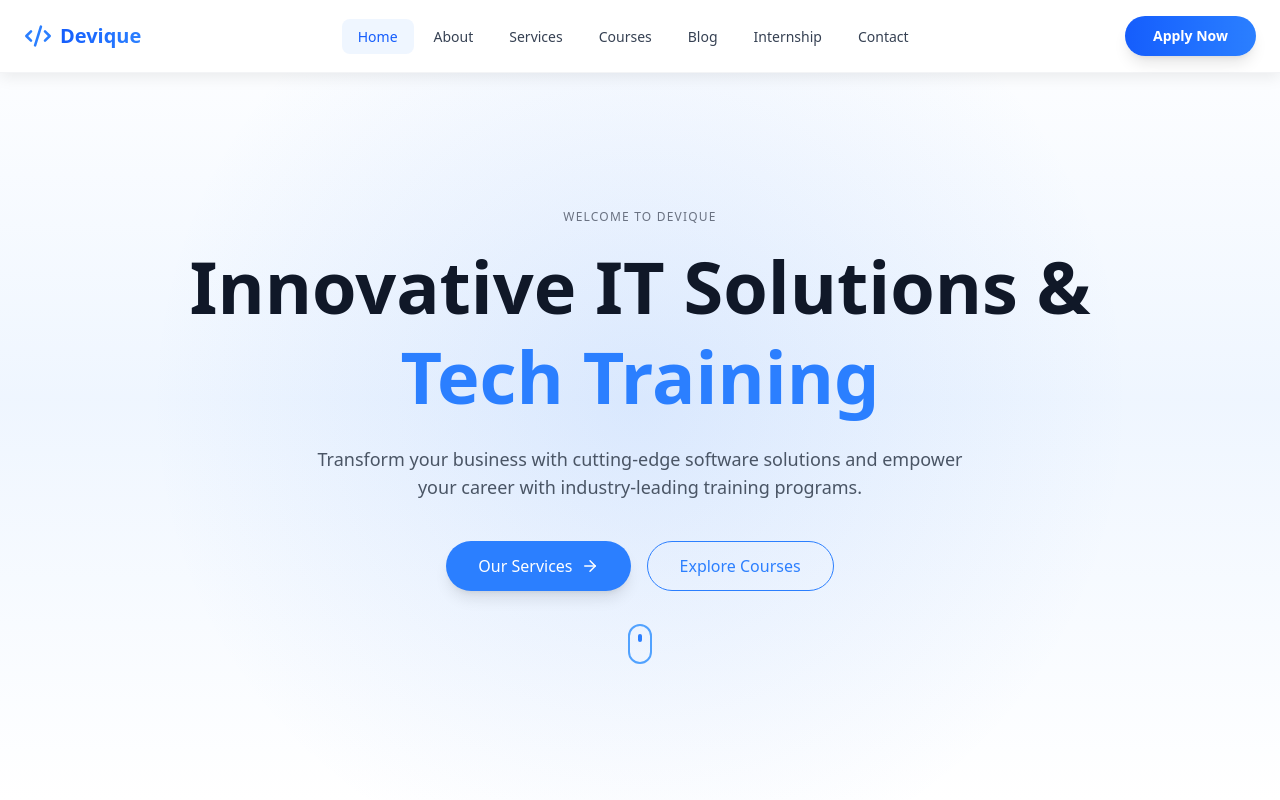
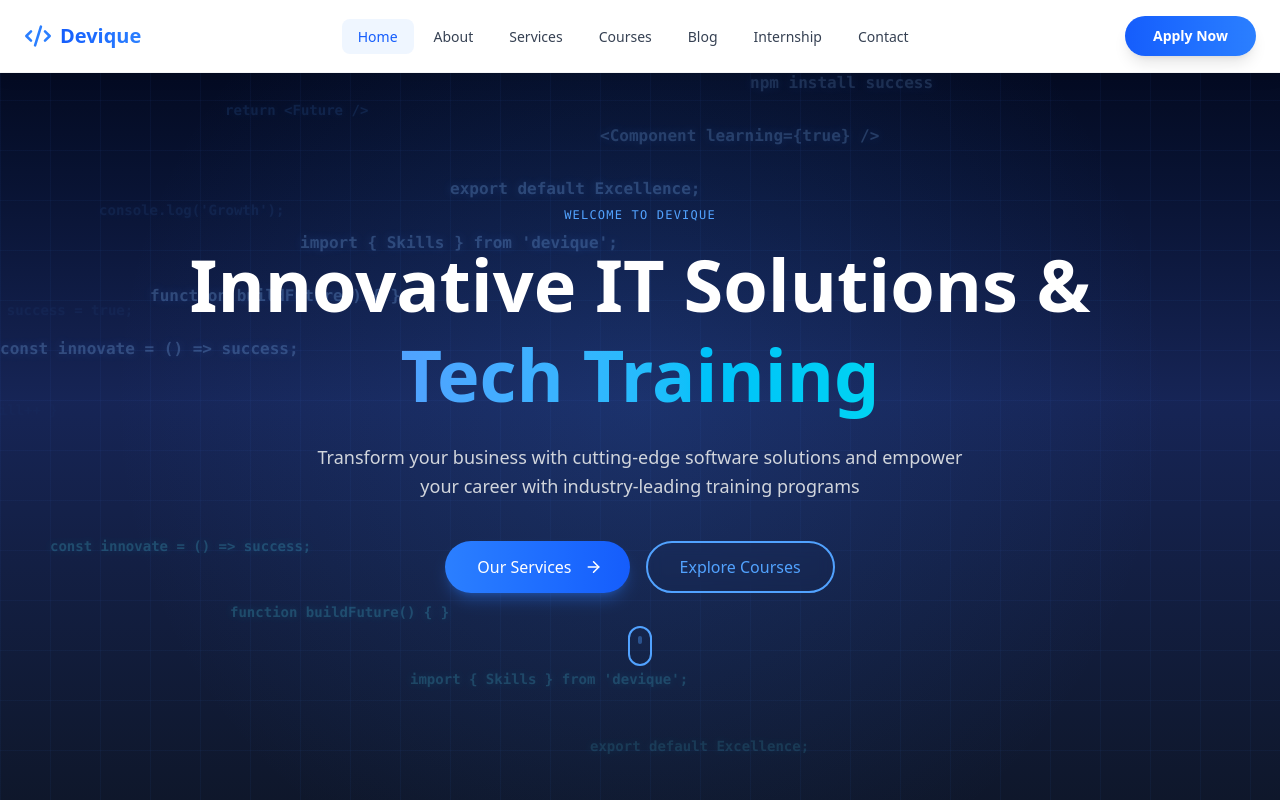
Before and after one commit to dhananjaymonga/Devique, a React (Vite) app in the folder vite-project/: page / in a window 1280 px wide. Shown: the top 800 px of the page. Built offline with nearby package versions, Linux system fonts and the light colour scheme.

Commit message:
add animation

```diff
--- a/vite-project/src/Component/Home.jsx
+++ b/vite-project/src/Component/Home.jsx
@@ -39,60 +39,189 @@ export default function Hero() {
       ease: "back.out(1.7)",
     });
   }, []);
+
   const MotionLink = motion(Link);
 
+  // Animated code snippets for background
+  const codeSnippets = [
+    "const innovate = () => success;",
+    "function buildFuture() { }",
+    "import { Skills } from 'devique';",
+    "export default Excellence;",
+    "<Component learning={true} />",
+    "npm install success",
+    "git commit -m 'Transform'",
+    "class Innovation extends Tech",
+    "async function learn() { }",
+    "const tech = await master();",
+    "return <Future />",
+    "console.log('Growth');",
+    "let success = true;",
+    "if (practice) { skill++ }",
+    "while(learning) { grow() }",
+    "const code = 'art';",
+    "try { innovate(); }",
+    "map(idea => reality)"
+  ];
+
   return (
-    <>    <section className="relative min-h-screen flex items-center justify-center bg-gradient-to-b from-white via-blue-50 to-white overflow-hidden">
-      {/* soft glow */}
-      <div className="absolute inset-0 bg-[radial-gradient(circle_at_center,rgba(59,130,246,0.12),transparent_65%)]" />
+    <>
+    <section className="relative min-h-screen flex items-center justify-center bg-gradient-to-b from-slate-950 via-blue-950 to-slate-900 overflow-hidden">
+      {/* Animated coding background - Layer 1 (Downward) */}
+      <div className="absolute inset-0 overflow-hidden">
+        {codeSnippets.map((snippet, i) => (
+          <motion.div
+            key={i}
+            initial={{
+              x: (i * 150) % window.innerWidth,
+              y: -100,
+              opacity: 0
+            }}
+            animate={{
+              y: window.innerHeight + 100,
+              opacity: [0, 0.5, 0.5, 0.5, 0],
+            }}
+            transition={{
+              duration: 15,
+              repeat: Infinity,
+              delay: i * 0.8,
+              ease: "linear"
+            }}
+            className="absolute text-blue-300/50 font-mono text-sm md:text-base whitespace-nowrap font-semibold"
+            style={{
+              textShadow: "0 0 10px rgba(59, 130, 246, 0.4)"
+            }}
+          >
+            {snippet}
+          </motion.div>
+        ))}
+      </div>
+
+      {/* Layer 2 (Upward from different positions) */}
+      <div className="absolute inset-0 overflow-hidden">
+        {codeSnippets.slice(0, 9).map((snippet, i) => (
+          <motion.div
+            key={`layer2-${i}`}
+            initial={{
+              x: ((i * 180) + 50) % window.innerWidth,
+              y: window.innerHeight + 100,
+              opacity: 0
+            }}
+            animate={{
+              y: -100,
+              opacity: [0, 0.45, 0.45, 0.45, 0],
+            }}
+            transition={{
+              duration: 18,
+              repeat: Infinity,
+              delay: i * 1.2,
+              ease: "linear"
+            }}
+            className="absolute text-cyan-300/45 font-mono text-xs md:text-sm whitespace-nowrap font-semibold"
+            style={{
+              textShadow: "0 0 8px rgba(34, 211, 238, 0.3)"
+            }}
+          >
+            {snippet}
+          </motion.div>
+        ))}
+      </div>
+
+      {/* Layer 3 (Diagonal movement) */}
+      <div className="absolute inset-0 overflow-hidden">
+        {codeSnippets.slice(9).map((snippet, i) => (
+          <motion.div
+            key={`layer3-${i}`}
+            initial={{
+              x: -200,
+              y: (i * 100) % window.innerHeight,
+              opacity: 0
+            }}
+            animate={{
+              x: window.innerWidth + 200,
+              opacity: [0, 0.4, 0.4, 0],
+            }}
+            transition={{
+              duration: 20,
+              repeat: Infinity,
+              delay: i * 1.5,
+              ease: "linear"
+            }}
+            className="absolute text-blue-400/40 font-mono text-xs md:text-sm whitespace-nowrap font-semibold"
+            style={{
+              textShadow: "0 0 8px rgba(59, 130, 246, 0.3)"
+            }}
+          >
+            {snippet}
+          </motion.div>
+        ))}
+      </div>
+
+      {/* Grid pattern overlay */}
+      <div className="absolute inset-0 bg-[linear-gradient(rgba(59,130,246,0.05)_1px,transparent_1px),linear-gradient(90deg,rgba(59,130,246,0.05)_1px,transparent_1px)] bg-[size:50px_50px]" />
+
+      {/* Soft glow */}
+      <div className="absolute inset-0 bg-[radial-gradient(circle_at_center,rgba(59,130,246,0.15),transparent_70%)]" />
 
       <div className="relative z-10 max-w-5xl mx-auto px-6 text-center">
         <motion.p
           initial={{ opacity: 0 }}
           animate={{ opacity: 1 }}
           transition={{ delay: 0.2 }}
-          className="text-xs tracking-widest text-gray-500 mb-4"
+          className="text-xs tracking-widest text-blue-400 mb-4 font-mono"
         >
           WELCOME TO DEVIQUE
         </motion.p>
 
-        <h1 className="hero-title text-4xl md:text-6xl lg:text-7xl font-extrabold text-gray-900 leading-tight">
+        <h1 className="hero-title text-4xl md:text-6xl lg:text-7xl font-extrabold text-white leading-tight">
           Innovative IT Solutions &{" "}
-          <span className="text-blue-500">Tech Training</span>
+          <span className="bg-gradient-to-r from-blue-400 to-cyan-400 bg-clip-text text-transparent">
+            Tech Training
+          </span>
         </h1>
 
-        <p className="hero-sub mt-6 text-gray-600 max-w-2xl mx-auto text-base md:text-lg">
+        <p className="hero-sub mt-6 text-gray-300 max-w-2xl mx-auto text-base md:text-lg leading-relaxed">
           Transform your business with cutting-edge software solutions and
-          empower your career with industry-leading training programs.
+          empower your career with industry-leading training programs
         </p>
 
         <div className="hero-btn mt-10 flex flex-col sm:flex-row gap-4 justify-center">
           <MotionLink
             to="/services"
-  whileHover={{ scale: 1.05 }}
+            whileHover={{ scale: 1.05, boxShadow: "0 0 25px rgba(59,130,246,0.5)" }}
             whileTap={{ scale: 0.95 }}
-  className="inline-flex items-center gap-2 bg-blue-500 hover:bg-blue-600 text-white px-8 py-3 rounded-full font-medium shadow-lg"
+            className="group inline-flex items-center gap-2 bg-gradient-to-r from-blue-500 to-blue-600 hover:from-blue-600 hover:to-blue-700 text-white px-8 py-3 rounded-full font-medium shadow-lg shadow-blue-500/30 transition-all"
           >
-  Our Services <ArrowRight size={18} />
+            Our Services
+            <motion.span
+              animate={{ x: [0, 5, 0] }}
+              transition={{ repeat: Infinity, duration: 1.5 }}
+            >
+              <ArrowRight size={18} />
+            </motion.span>
           </MotionLink>
 
           <MotionLink
             to="/courses"
             whileHover={{ scale: 1.05 }}
             whileTap={{ scale: 0.95 }}
-  className="inline-flex items-center gap-2 border border-blue-500 text-blue-500 hover:bg-blue-50 px-8 py-3 rounded-full font-medium"
+            className="inline-flex items-center gap-2 border-2 border-blue-400 text-blue-400 hover:bg-blue-400/10 px-8 py-3 rounded-full font-medium backdrop-blur-sm transition-all"
           >
             Explore Courses
           </MotionLink>
         </div>
 
-        {/* scroll indicator */}
+        {/* Scroll indicator */}
         <motion.div
           animate={{ y: [0, 10, 0] }}
           transition={{ repeat: Infinity, duration: 1.5 }}
           className="absolute left-1/2 -translate-x-1/2 -bottom-16 w-6 h-10 rounded-full border-2 border-blue-400 flex items-start justify-center"
         >
-          <span className="w-1 h-2 bg-blue-500 rounded-full mt-2" />
+          <motion.span
+            className="w-1 h-2 bg-blue-400 rounded-full mt-2"
+            animate={{ opacity: [1, 0.3, 1] }}
+            transition={{ repeat: Infinity, duration: 1.5 }}
+          />
         </motion.div>
       </div>
     </section>
```
Lines whose indentation alone changed are shown as unchanged.
